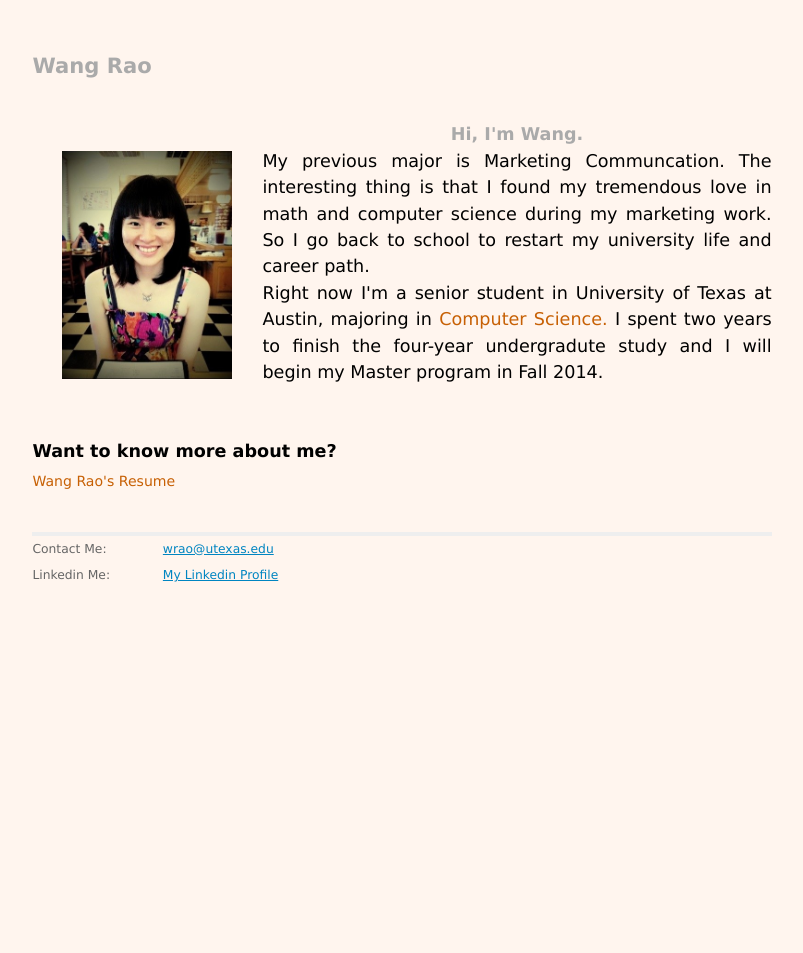
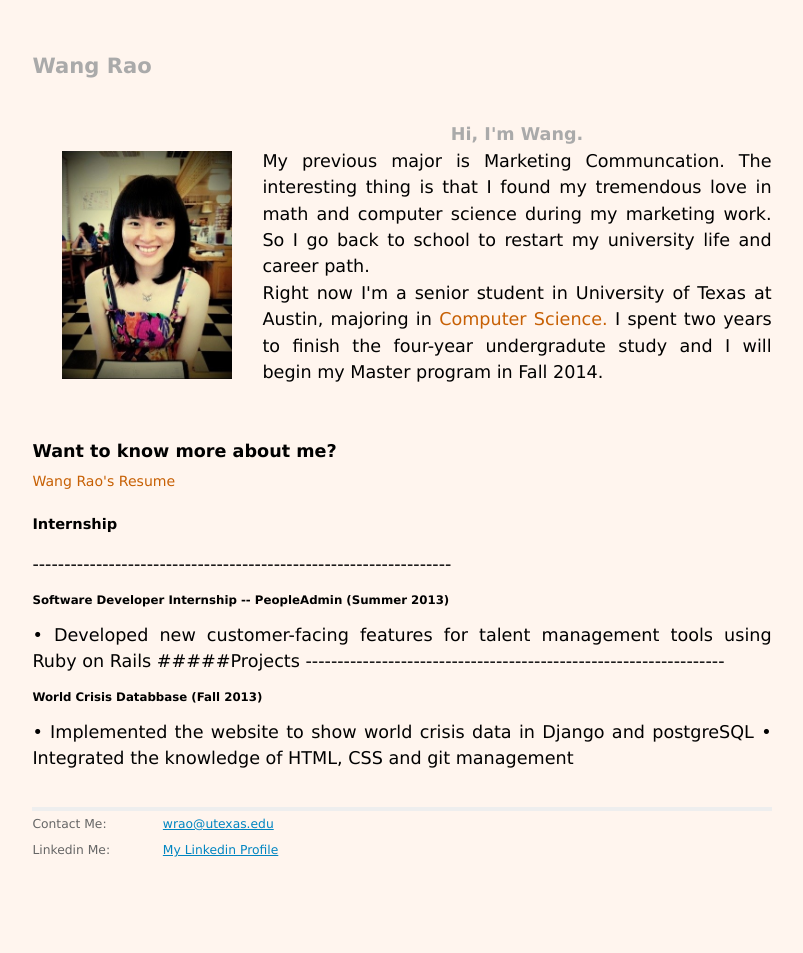
Before and after one commit to raowang87/raowang87.github.io, a Jekyll site: the page built from index.html, in a window 1280 px wide. Shown: the whole page, without its empty margins (238-1041 px from the left). Built offline with Jekyll 4.4.1, drawn with Linux system fonts in a browser that asks for light colours.

Commit message:
Update index.html

```diff
--- a/index.html
+++ b/index.html
@@ -11,5 +11,17 @@ title: Wang Rao's Home Page
    <a href="{{ post.url }}">{{ post.title }}</a></li> -->
    <li><a href="{{ post.url }}">{{post.title }}</a></li>
     {% endfor %}
+    <h5>Internship</h5>
+    ------------------------------------------------------------------
+    <h6>Software Developer Internship -- PeopleAdmin    (Summer 2013)  </h6>
+ • Developed new customer-facing features for talent management tools using Ruby on Rails
+
+
+#####Projects
+------------------------------------------------------------------
+
+<h6>World Crisis Databbase  (Fall 2013)</h6>
+ • Implemented the website to show world crisis data in Django and postgreSQL
+ • Integrated the knowledge of HTML, CSS and git management
   </ul>
 </div>
```
